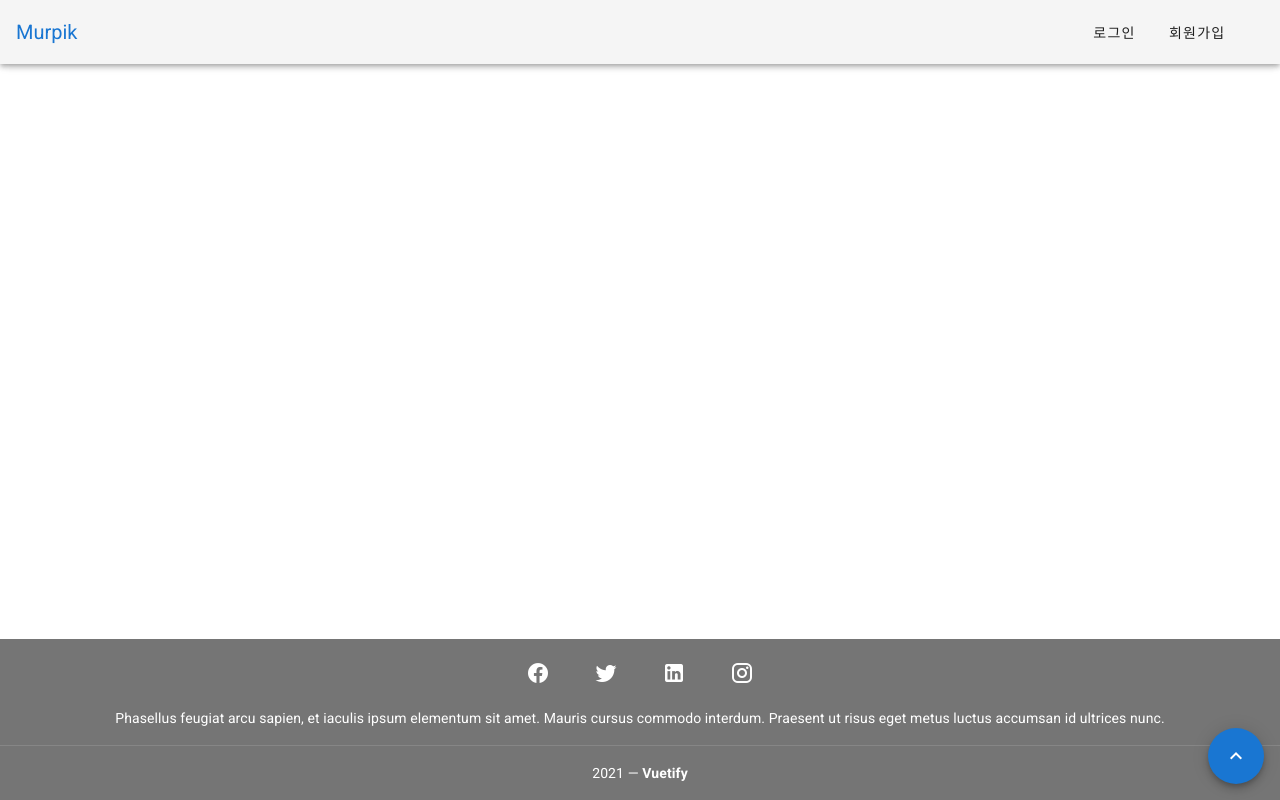
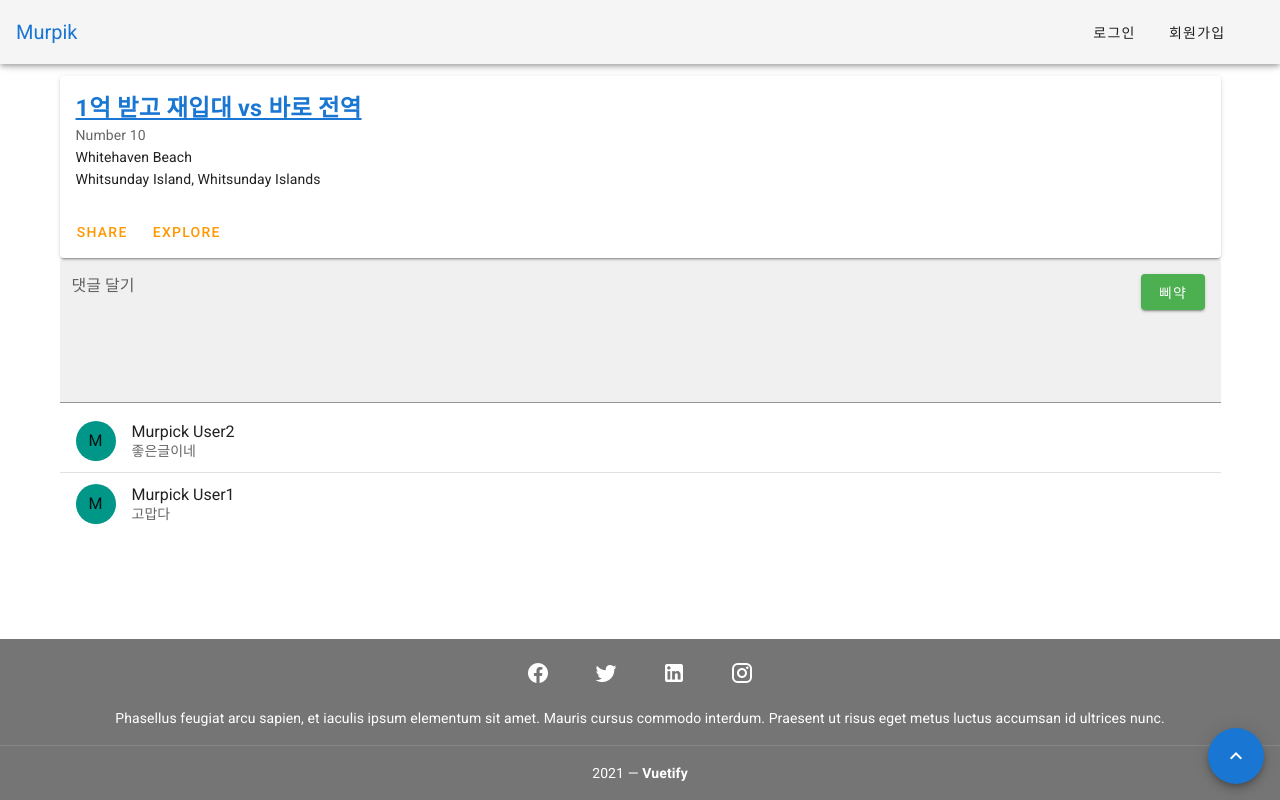
Before and after one commit to minjae2271/VS, a Nuxt app in the folder front/: page /post/1 in a window 1280 px wide. Built offline with nearby package versions, Linux system fonts and the light colour scheme.

Commit message:
20210225

```diff
--- /dev/null
+++ b/front/components/CommentForm.vue
@@ -0,0 +1,51 @@
+<template>
+  <v-form
+    ref="form"
+    v-model="valid"
+    style="position: relative"
+    @submit.prevent="onSubmitForm"
+  >
+    <v-textarea
+      v-model="content"
+      filled
+      auto-grow
+      label="댓글 달기"
+      :hide-details="hideDetails"
+      :success="success"
+      :success-messages="successMessages"
+      @input="onChangeTextarea"
+    />
+    <v-btn color="green" dark absolute top right type="submit">삐약</v-btn>
+  </v-form>
+</template>
+
+<script>
+export default {
+  data() {
+    return {
+      valid: false,
+      content: "",
+      success: false,
+      successMessages: "",
+      hideDetails: true
+    };
+  },
+  computed: {
+    me() {
+      return this.$store.state.users.me;
+    }
+  },
+  methods: {
+    onChangeTextarea(value) {
+      if (value.length) {
+        this.hideDetails = true;
+        this.success = false;
+        this.successMessages = "";
+      }
+    },
+    onSubmitForm() {}
+  }
+};
+</script>
+
+<style></style>
--- /dev/null
+++ b/front/components/CommentsList.vue
@@ -0,0 +1,42 @@
+<template>
+  <v-list>
+    <template v-for="(item, index) in items">
+      <v-list-item :key="item.id">
+        <v-list-item-avatar color="teal">
+          <span>{{ item.User.nickname[0] }}</span>
+        </v-list-item-avatar>
+        <v-list-item-content>
+          <v-list-item-title>{{ item.User.nickname }}</v-list-item-title>
+          <v-list-item-subtitle>{{ item.content }}</v-list-item-subtitle>
+        </v-list-item-content>
+      </v-list-item>
+
+      <v-divider v-if="index < items.length - 1" :key="index"></v-divider>
+    </template>
+  </v-list>
+</template>
+
+<script>
+export default {
+  data() {
+    return {
+      items: [
+        {
+          id: 1,
+          postId: 1,
+          content: "좋은글이네",
+          User: { id: 2, nickname: "Murpick User2" }
+        },
+        {
+          id: 2,
+          postId: 1,
+          content: "고맙다",
+          User: { id: 1, nickname: "Murpick User1" }
+        }
+      ]
+    };
+  }
+};
+</script>
+
+<style></style>
--- a/front/components/ItemList.vue
+++ b/front/components/ItemList.vue
@@ -1,45 +1,42 @@
 <template>
   <div>
-  <v-sheet class="mx-auto" max-width="100%" :style="{ padding: '100px 0 0 0' }">
+    <div>제목</div>
+    <v-sheet
+      class="mx-auto"
+      max-width="100%"
+      :style="{ padding: '0 0 100px 0' }"
+    >
       <v-slide-group
         v-model="model"
         class="pa-4"
         active-class="success"
         show-arrows
       >
-      <v-slide-item v-for="n in 15" :key="n" v-slot="{ active, toggle }">
-        <v-card
-          :color="active ? undefined : 'grey lighten-1'"
-          class="ma-4"
-          height="200"
-          width="350"
-          @click="toggle"
-        >
-          <v-row class="fill-height" align="center" justify="center">
-            <v-scale-transition>
-              <v-icon
-                v-if="active"
-                color="white"
-                size="48"
-                v-text="'mdi-close-circle-outline'"
-              ></v-icon>
-            </v-scale-transition>
-          </v-row>
-        </v-card>
+        <v-slide-item v-for="n in 15" :key="n">
+          <post-Card />
         </v-slide-item>
       </v-slide-group>
     </v-sheet>
   </div>
-
 </template>
 
 <script>
+import PostCard from "~/components/PostCard";
 export default {
-  data: () => ({
-    model: null,
-  }),
+  components: {
+    PostCard
+  },
+  data() {
+    return {
+      model: null
+    };
+  },
+  computed: {
+    mainPosts() {
+      return this.$store.state.posts.mainPosts;
+    }
+  }
 };
 </script>
 
-<style>
-</style>
+<style></style>
--- a/front/components/PostCard.vue
+++ b/front/components/PostCard.vue
@@ -1,6 +1,12 @@
 <template>
-  <v-card class="mx-auto" max-width="400">
-    <v-card-title>Top 10 beaches</v-card-title>
+  <v-card class="mx-auto" max-width="100%">
+    <v-card-title>
+      <h3>
+        <nuxt-link :to="'/post/1'">
+          1억 받고 재입대 vs 바로 전역
+        </nuxt-link>
+      </h3>
+    </v-card-title>
 
     <v-card-subtitle class="pb-0">
       Number 10
@@ -25,7 +31,12 @@
 </template>
 
 <script>
+import CommentForm from "~/components/CommentForm";
+
 export default {
+  components: {
+    CommentForm
+  },
   data() {
     return {};
   }
--- a/front/components/SocialLogin.vue
+++ b/front/components/SocialLogin.vue
@@ -21,7 +21,7 @@ export default {
   mounted() {
     this.naverLogin = new naver.LoginWithNaverId({
       clientId: "AgLMoPpLVWI4wuTDo22X",
-      callbackUrl: `http://localhost:3000/loginCallback`,
+      callbackUrl: `http://localhost:3000/login_callback_naver`,
       isPopup: false,
       loginButton: {
         color: "green",
--- /dev/null
+++ b/front/pages/post/_id/index.vue
@@ -0,0 +1,35 @@
+<template>
+  <v-container v-if="post">
+    <post-card :post="post" />
+    <comment-form />
+    <comments-list />
+  </v-container>
+  <div v-else>
+    해당 아이디의 게시글이 존재하지 않습니다.
+  </div>
+</template>
+
+<script>
+// post/_id.vue
+// post/1   post/2    post
+import PostCard from "~/components/PostCard";
+import CommentForm from "~/components/CommentForm";
+import CommentsList from "~/components/CommentsList";
+
+export default {
+  components: {
+    PostCard,
+    CommentsList,
+    CommentForm
+  },
+  computed: {
+    post() {
+      return this.$store.state.posts.mainPosts.find(
+        v => v.id === parseInt(this.$route.params.id, 10)
+      );
+    }
+  }
+};
+</script>
+
+<style></style>
--- a/front/pages/profile.vue
+++ b/front/pages/profile.vue
@@ -11,7 +11,6 @@
       <v-tabs color="deep-purple accent-4">
         <v-tabs-slider color="deep-purple accent-4"></v-tabs-slider>
         <v-tab v-for="item in items" :key="item">{{ item }}</v-tab>
-
         <v-tab-item v-for="item in items" :key="item">
           <v-container fluid>
             <v-row>
--- /dev/null
+++ b/front/store/posts.js
@@ -0,0 +1,107 @@
+export const state = () => ({
+  mainPosts: [
+    {
+      id: 1,
+      User: {
+        id: 1,
+        nickname: "Murpick User1"
+      },
+      content: "첫번째 임시 게시물",
+      Comments: [
+        {
+          id: 1,
+          postId: 1,
+          content: "좋은글이네",
+          User: { id: 2, nickname: "Murpick User2" }
+        },
+        {
+          id: 2,
+          postId: 1,
+          content: "고맙다",
+          User: { id: 1, nickname: "Murpick User1" }
+        }
+      ],
+      Images: []
+    },
+    {
+      id: 2,
+      User: {
+        id: 2,
+        nickname: "Murpick User2"
+      },
+      content: "두번째 임시 게시물",
+      Comments: [],
+      Images: []
+    },
+    {
+      id: 3,
+      User: {
+        id: 1,
+        nickname: "Murpick User1"
+      },
+      content: "세번째 임시 게시물",
+      Comments: [],
+      Images: []
+    }
+  ],
+  hasMorePost: true, //쓸데없는 요청을 막는 것.
+  imagePaths: []
+});
+
+const totalPosts = 51;
+const limit = 10;
+
+export const mutations = {
+  addMainPost(state, payload) {
+    state.mainPosts.unshift(payload);
+    state.imagePaths = [];
+  },
+  removeMainPost(state, payload) {
+    const index = state.mainPosts.findIndex(v => v.id === payload.postId);
+    state.mainPosts.splice(index, 1);
+  },
+  addComment(state, payload) {
+    const index = state.mainPosts.findIndex(v => v.id === payload.postId);
+    state.mainPosts[index].Comments.unshift(payload);
+  },
+  loadComments(state, payload) {
+    const index = state.mainPosts.findIndex(v => v.id === payload.postId);
+    state.mainPosts[index].Comments = payload;
+  },
+  loadPosts(state, payload) {
+    state.mainPosts = state.mainPosts.concat(payload);
+    state.hasMorePost = payload.length === limit;
+  },
+  concatImagesPaths(state, payload) {
+    state.imagePaths = state.imagePaths.concat(payload);
+  },
+  removeImagePath(state, payload) {
+    state.imagePaths.splice(payload, 1);
+  }
+};
+
+export const actions = {
+  add({ commit, state }, payload) {
+    commit("addMainPost", payload);
+  },
+
+  remove({ commit }, payload) {
+    commit("removeMainPost", payload);
+  },
+
+  addComment({ commit }, payload) {
+    commit("addComment", payload);
+  },
+
+  loadComments({ commit }, payload) {
+    commit("loadComments", payload);
+  },
+
+  loadPosts({ commit, state }, payload) {
+    commit("loadPosts", payload);
+  },
+
+  uploadImages({ commit }, payload) {
+    commit("concatImagesPaths", payload);
+  }
+};
```
Also changed, not shown: front/pages/login_callback_naver.vue (renamed from front/pages/loginCallback.vue). Lines whose indentation alone changed are shown as unchanged.
